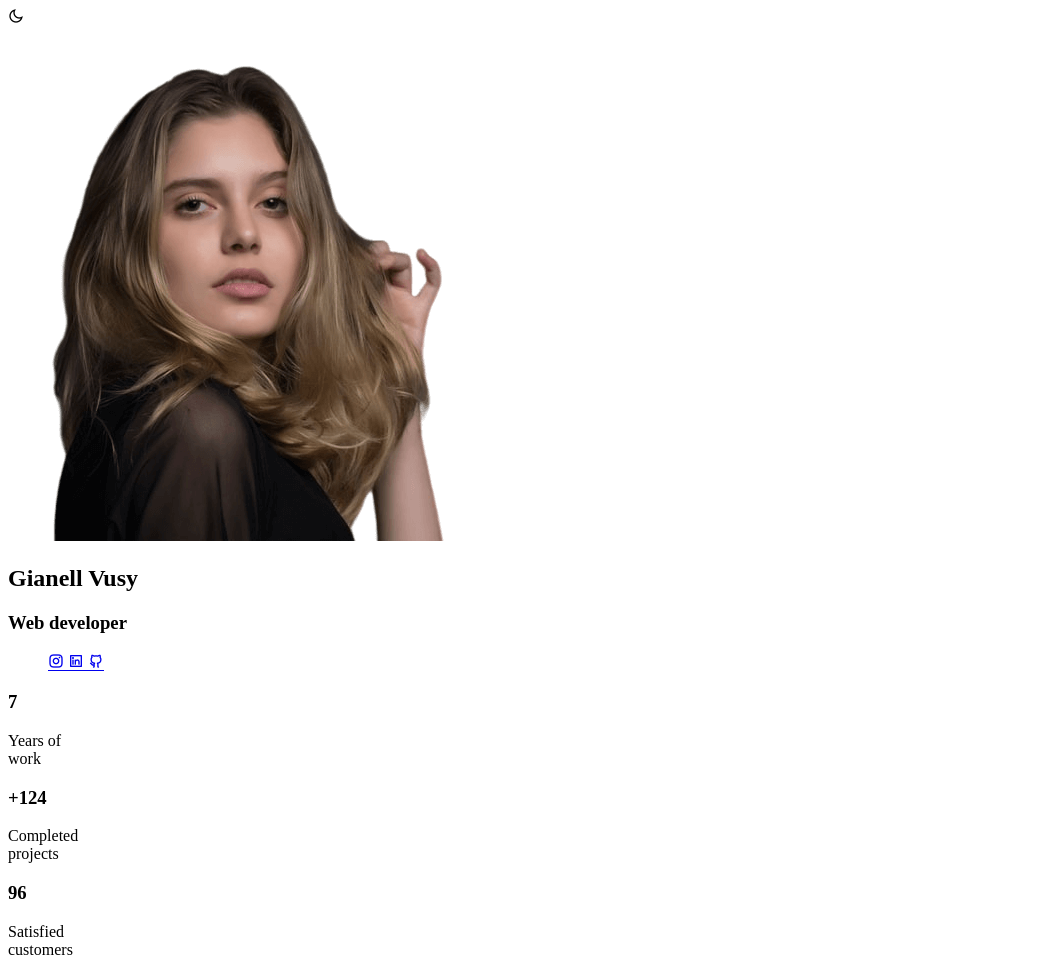
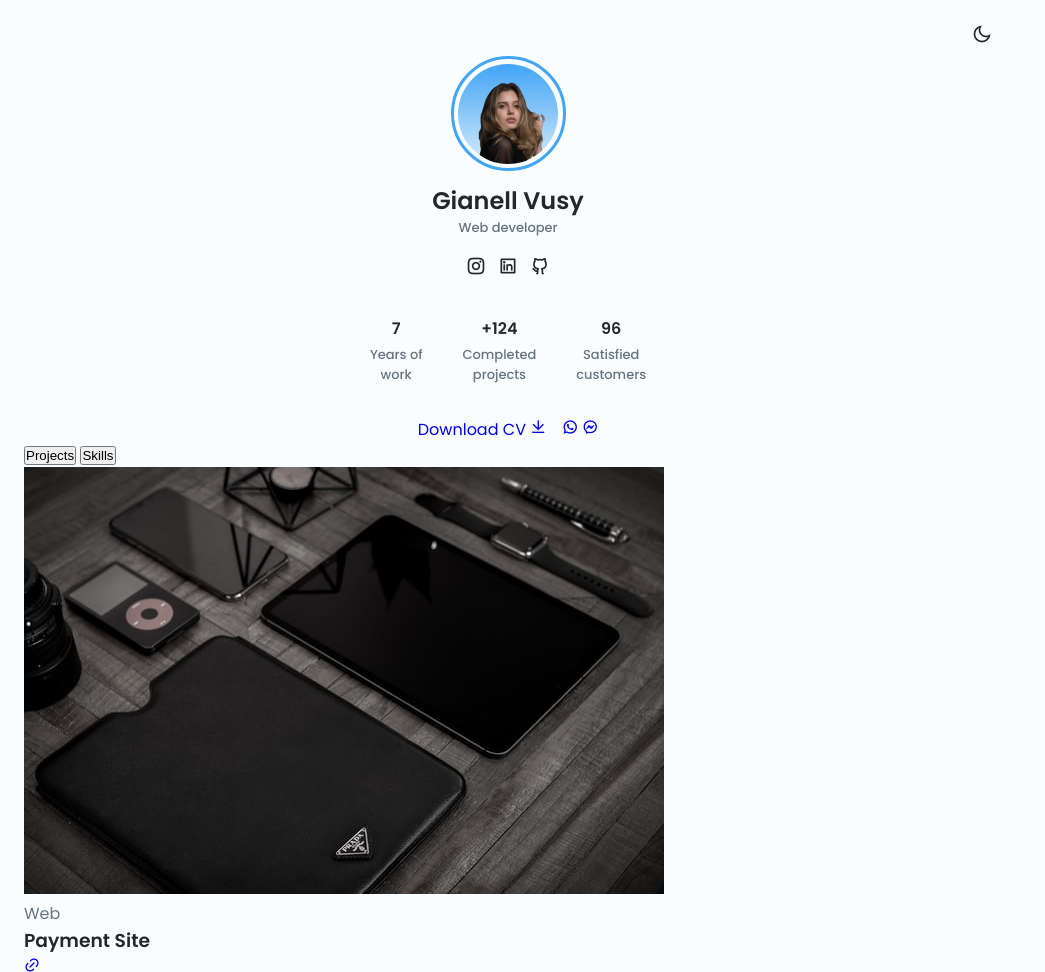
Before and after one commit to serhiyhvala/mini-portfolio, a plain HTML site: page index.html in a window 1280 px wide. Shown: the top 972 px of the page, without its empty margins (0-1045 px from the left). Drawn offline with nearby package versions, Linux system fonts and the light colour scheme.

Commit message:
add profile style

```diff
--- a/assets/css/style.css
+++ b/assets/css/style.css
@@ -12,7 +12,8 @@
     --sat: 90%;
     --lig: 61%;
     --first-color: hsl(var(--hue), var(--sat), var(--lig));
-  --first-color-alt: hsl(var(--hue), var(--sat), 57%); /* -4% */
+    --first-color-alt: hsl(var(--hue), var(--sat), 57%);
+    /* -4% */
     --title-color: hsl(var(--hue), 12%, 15%);
     --text-color: hsl(var(--hue), 12%, 45%);
     --text-color-light: hsl(var(--hue), 8%, 75%);
@@ -37,3 +38,166 @@
         --smaller-font-size: .813rem;
     }
 }
+
+* {
+    box-sizing: border-box;
+    padding: 0;
+    margin: 0;
+    -webkit-tap-highlight-color: transparent;
+}
+
+body {
+    font-family: var(--body-font);
+    font-size: var(--normal-font-size);
+    background-color: var(--body-color);
+    color: var(--text-color);
+    transition: .3s;
+}
+
+h1,
+h2,
+h3 {
+    color: var(--title-color);
+    font-weight: 600;
+}
+
+ul {
+    list-style: none;
+}
+
+a {
+    text-decoration: none;
+}
+
+img {
+    max-width: 100%;
+    height: auto;
+}
+
+/* THEME */
+.change-theme {
+    position: absolute;
+    top: 1.5rem;
+    right: 0;
+    font-size: 1.25rem;
+    color: var(--title-color);
+    cursor: pointer;
+    transition: .3s;
+}
+
+/* REUSABLE CSS CLASSES*/
+.container {
+    max-width: 968px;
+    margin-left: 1.5rem;
+    margin-right: 1.5rem;
+}
+
+.grid {
+    display: grid;
+    gap: 1.5rem;
+}
+
+/* PROFILE */
+.profile {
+    position: relative;
+    padding-top: 3.5rem;
+}
+
+.profile__container {
+    row-gap: 2rem;
+}
+
+.profile__data {
+    display: grid;
+    text-align: center;
+}
+
+.profile__perfil {
+    width: 100px;
+    height: 100px;
+    background: linear-gradient(180deg,
+            hsla(var(--hue), var(--sat), var(--lig), 1) 0%,
+            hsla(var(--hue), var(--sat), var(--lig), .2) 100%);
+    border-radius: 50%;
+    overflow: hidden;
+    display: flex;
+    align-items: flex-end;
+    justify-content: center;
+}
+
+.profile__perfil img {
+    width: 75px;
+}
+
+.profile__border {
+    border: 3.5px solid var(--first-color);
+    justify-self: center;
+    width: 115px;
+    height: 115px;
+    border-radius: 50%;
+    display: grid;
+    place-items: center;
+    margin-bottom: .75rem;
+}
+
+.profile__name {
+    font-size: var(--h2-font-size);
+}
+
+.profile__profession {
+    font-size: var(--smaller-font-size);
+    font-weight: 500;
+    color: var(--text-color);
+    margin-bottom: 1rem;
+}
+
+.profile__social {
+    display: flex;
+    justify-content: center;
+    column-gap: .75rem;
+}
+
+.profile__social-link {
+    font-size: 1.25rem;
+    color: var(--title-color);
+    transition: .3s;
+}
+
+.profile__social-link:hover {
+    color: var(--first-color);
+}
+
+.profile__info {
+    grid-template-columns: repeat(3, max-content);
+    justify-content: center;
+    column-gap: 2.5rem;
+}
+
+.profile__info-group {
+    text-align: center;
+}
+
+.profile__info-number {
+    font-size: var(--normal-font-size);
+    margin-bottom: .25rem;
+}
+
+.profile__info-description {
+    font-size: var(--smaller-font-size);
+    font-weight: 500;
+}
+
+.profile__buttons,
+.profile__buttons-small {
+    display: flex;
+    align-items: center;
+    justify-content: center;
+}
+
+.profile__buttons {
+    column-gap: 1rem;
+}
+
+.profile__buttons-small {
+    column-gap: .25rem;
+}
```
Lines whose indentation alone changed are shown as unchanged.
